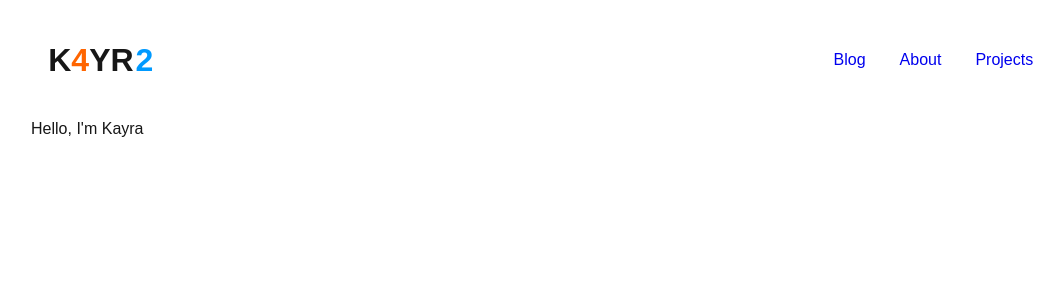
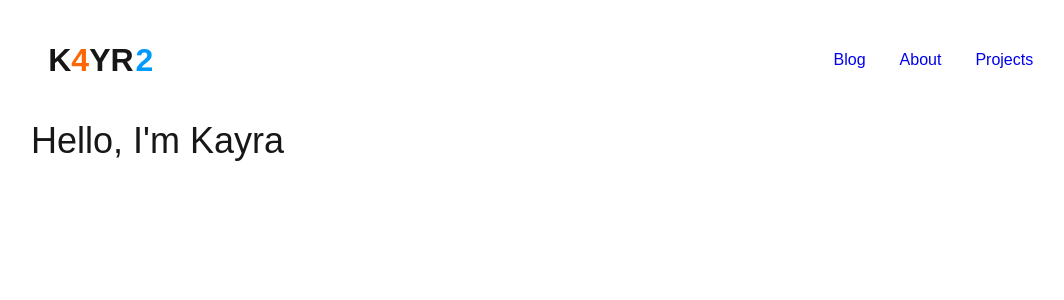
Before and after one commit to k4yr2/k4yr2.me, a Next.js app: page / in a window 1280 px wide. Shown: the top 300 px of the page, without its empty margins (89-1153 px from the left). Built offline with nearby package versions, Linux system fonts and the light colour scheme; a web font is replaced by a local one.

Commit message:
Add styling to HeroTitle component and apply class for font size

```diff
--- a/components/HeroTitle.tsx
+++ b/components/HeroTitle.tsx
@@ -1,8 +1,9 @@
+import styles from '@/styles/HeroTitle.module.css';
 import Typewriter from 'typewriter-effect';
 
 const HeroTitle = () => {
     return (
-        <div>
+        <div className={styles.heroTitle}>
             <Typewriter component="div"
                 options={{
                 delay: 50,
--- /dev/null
+++ b/styles/HeroTitle.module.css
@@ -0,0 +1,3 @@
+.heroTitle > * {
+    font-size: 36px;
+}
```
